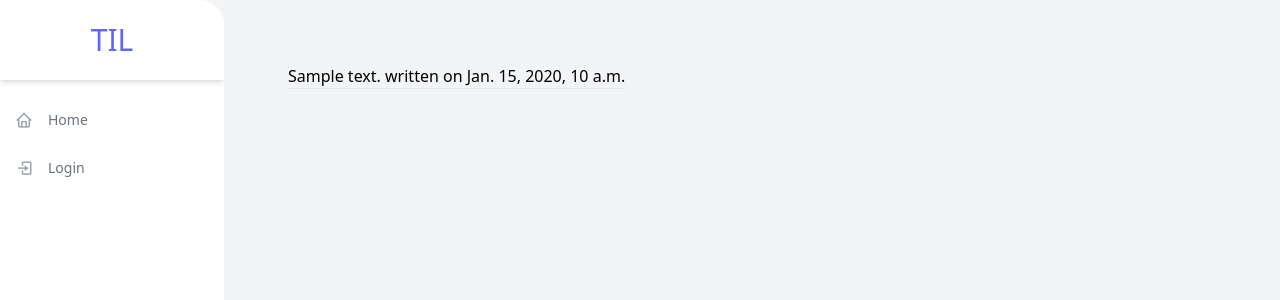
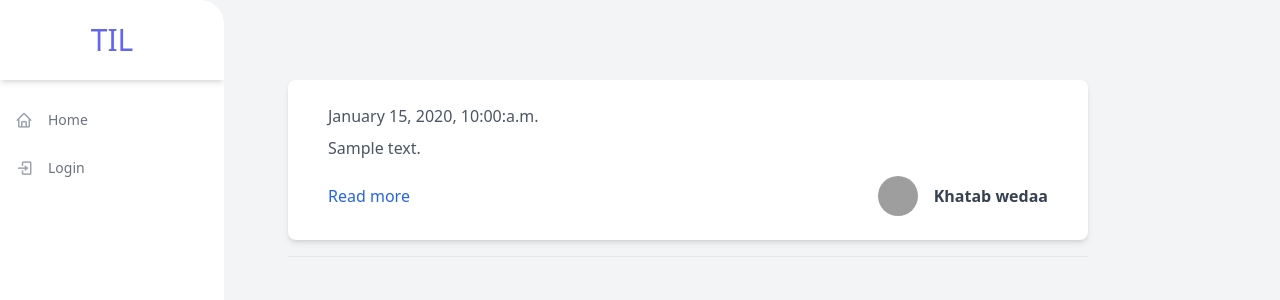
Before and after one commit to Jason-Gaby/django_skillshare, a Django app: page / in a window 1280 px wide. Shown: the top 300 px of the page. Run offline with Django 4.2, Linux system fonts and the light colour scheme; tables that the repository leaves empty hold one stand-in row (values such as "Sample post"); some libraries are stand-ins or nearby versions; grey boxes are pictures that could not be loaded.

Commit message:
Added article post component to home page

```diff
--- a/templates/homepage.html
+++ b/templates/homepage.html
@@ -6,7 +6,27 @@ This is my awesome app title
 
 {% block body %}
     {% for post in posts %}
-        {{ post.text }} written on {{ post.date }}
+        <!-- component is from https://tailwindcomponents.com/component/post-artical-->
+        <div class="max-w-4xl px-10 my-4 py-6 bg-white rounded-lg shadow-md", style="width: 50rem">
+                <div class="flex justify-between items-center">
+                    <span class="font-light text-gray-600">{{ post.date | date:"F j, Y, g:i:a" }}</span>
+                </div>
+                <div class="mt-2">
+                    <p class="mt-2 text-gray-600">{{ post.text }}</p>
+                </div>
+                <div class="flex justify-between items-center mt-4">
+                    <a class="text-blue-600 hover:underline" href="#">
+                        {# TODO ADD A DETAILED IRL! #} Read more
+                    </a>
+                    <div>
+                        {# TODO User needs a link to their bio and a photo and a thumbnail and a name #}
+                        <a class="flex items-center" href="#">
+                            <img class="mx-4 w-10 h-10 object-cover rounded-full hidden sm:block" src="https://images.unsplash.com/photo-1502980426475-b83966705988?ixlib=rb-1.2.1&ixid=eyJhcHBfaWQiOjEyMDd9&auto=format&fit=crop&w=373&q=80" alt="avatar">
+                            <h1 class="text-gray-700 font-bold">Khatab wedaa</h1>
+                        </a>
+                    </div>
+                </div>
+            </div>
         <hr>
     {% endfor %}
 {% endblock %}
```
